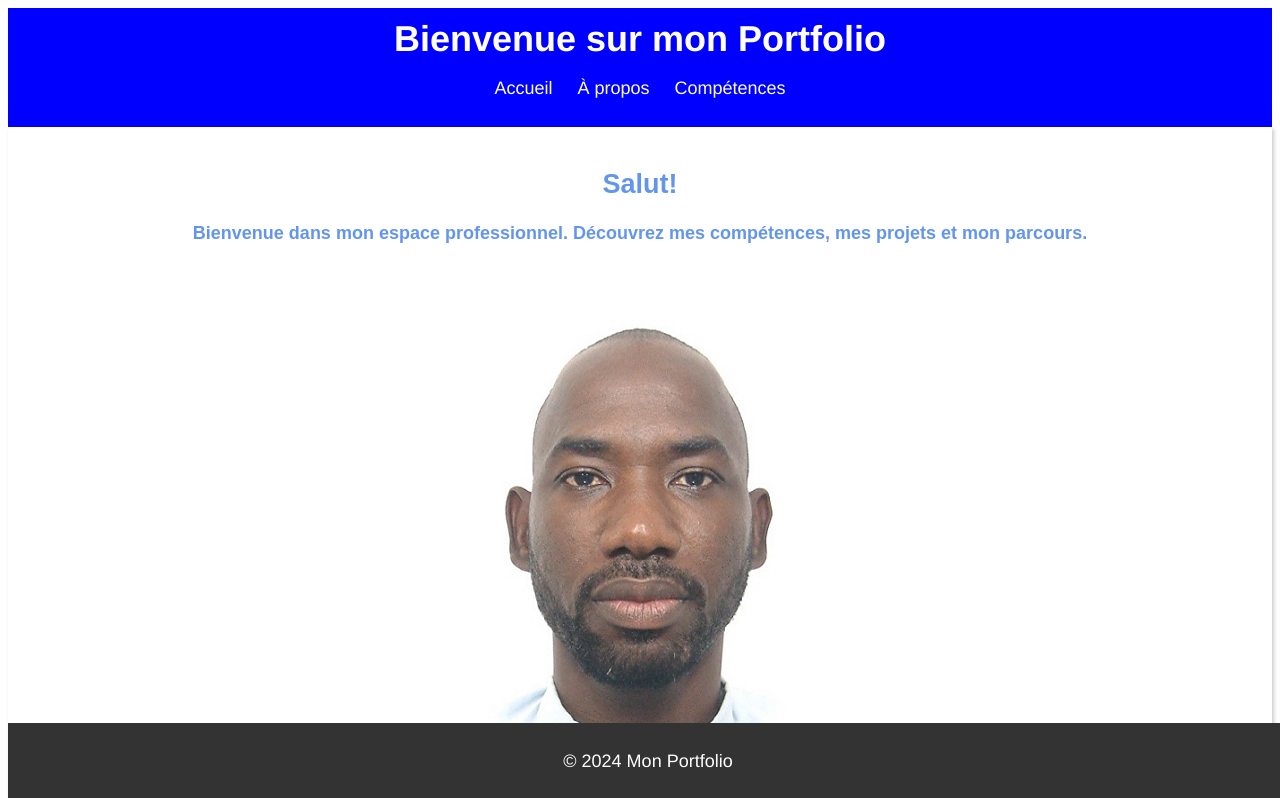
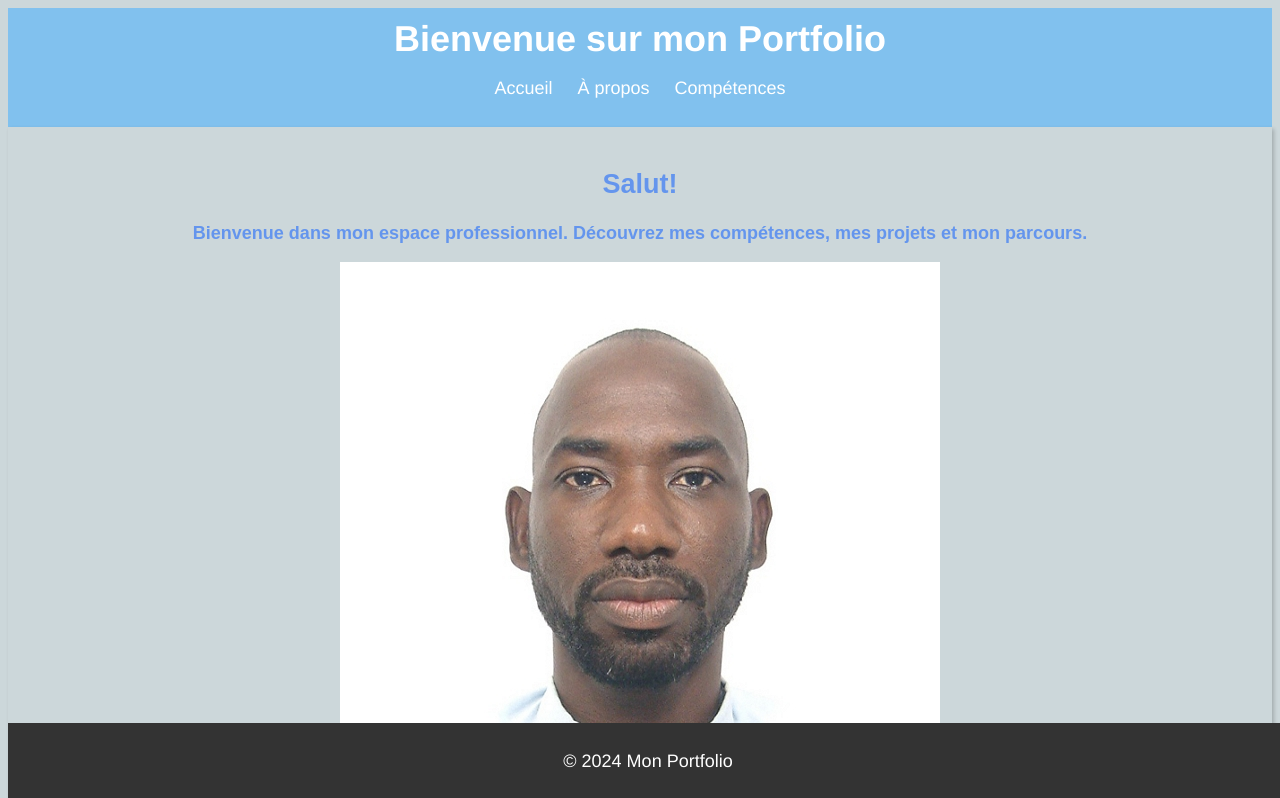
Before and after one commit to lbHien/portfoliohienl, a plain HTML site: page index.html in a window 1280 px wide. Shown: the top 798 px of the page. Drawn offline with Linux system fonts and the light colour scheme.

Commit message:
Update style.css

```diff
--- a/style.css
+++ b/style.css
@@ -3,11 +3,12 @@ body {
     color: rgb(255, 0, 0);
     margin: 10;
     padding: 10;
-    background-color: white;;
+    background-color: rgb(204, 215, 218);
 }
 
 header {
-    background-color: blue;
+    background-color: rgba(124, 192, 240, 0.927);
+    color: white;;
     color: white;
     padding: 10px 0;
     text-align: center;
```
